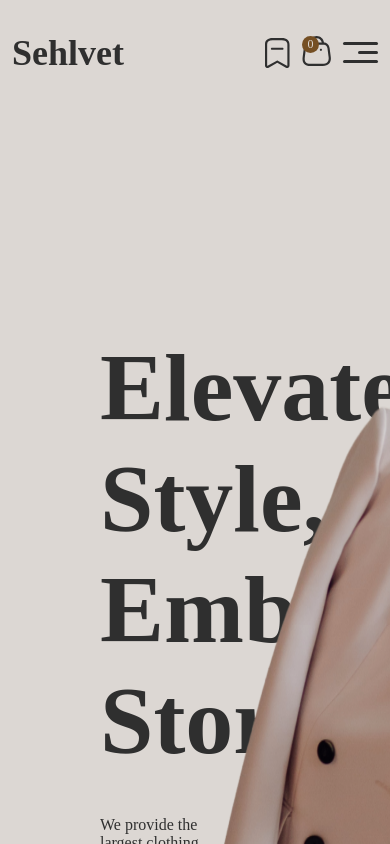
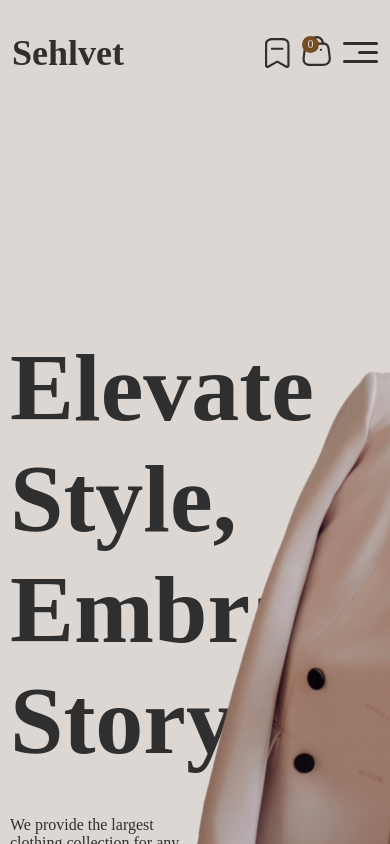
Before and after one commit to KiwiScreams/Sehlvet-landing-page, a React (Vite) app: page / in a window 390 px wide. Shown: the top 844 px of the page. Built offline with nearby package versions, Linux system fonts and the light colour scheme.

Commit message:
responsive design

```diff
--- a/src/components/layout/Layout.css
+++ b/src/components/layout/Layout.css
@@ -39,3 +39,10 @@
 {
     background-color: transparent;
 }
+@media screen and (max-width: 1500px)
+{
+    .layout--component
+    {
+        padding: 0 15px 0 10px;
+    }
+}
```
